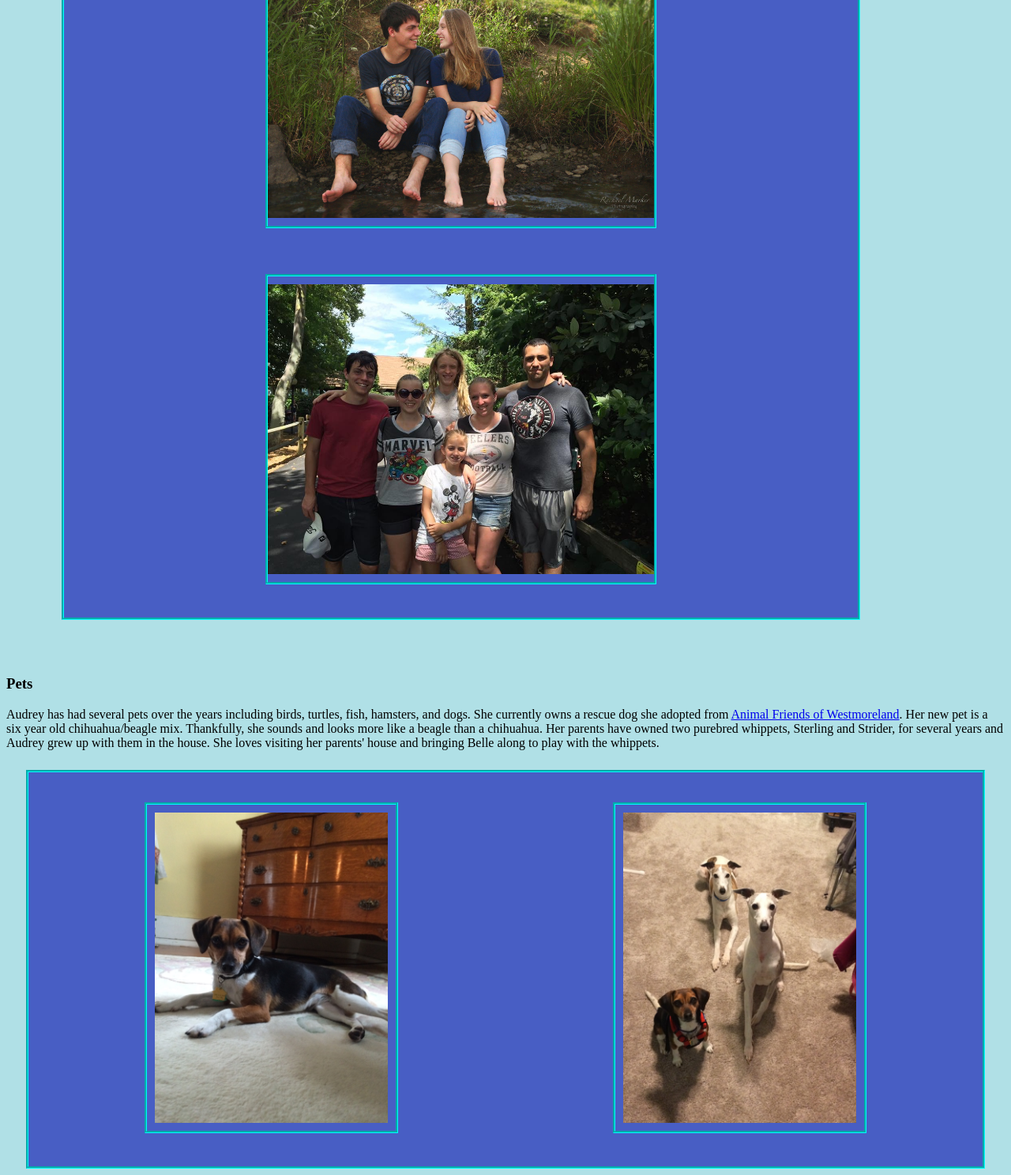
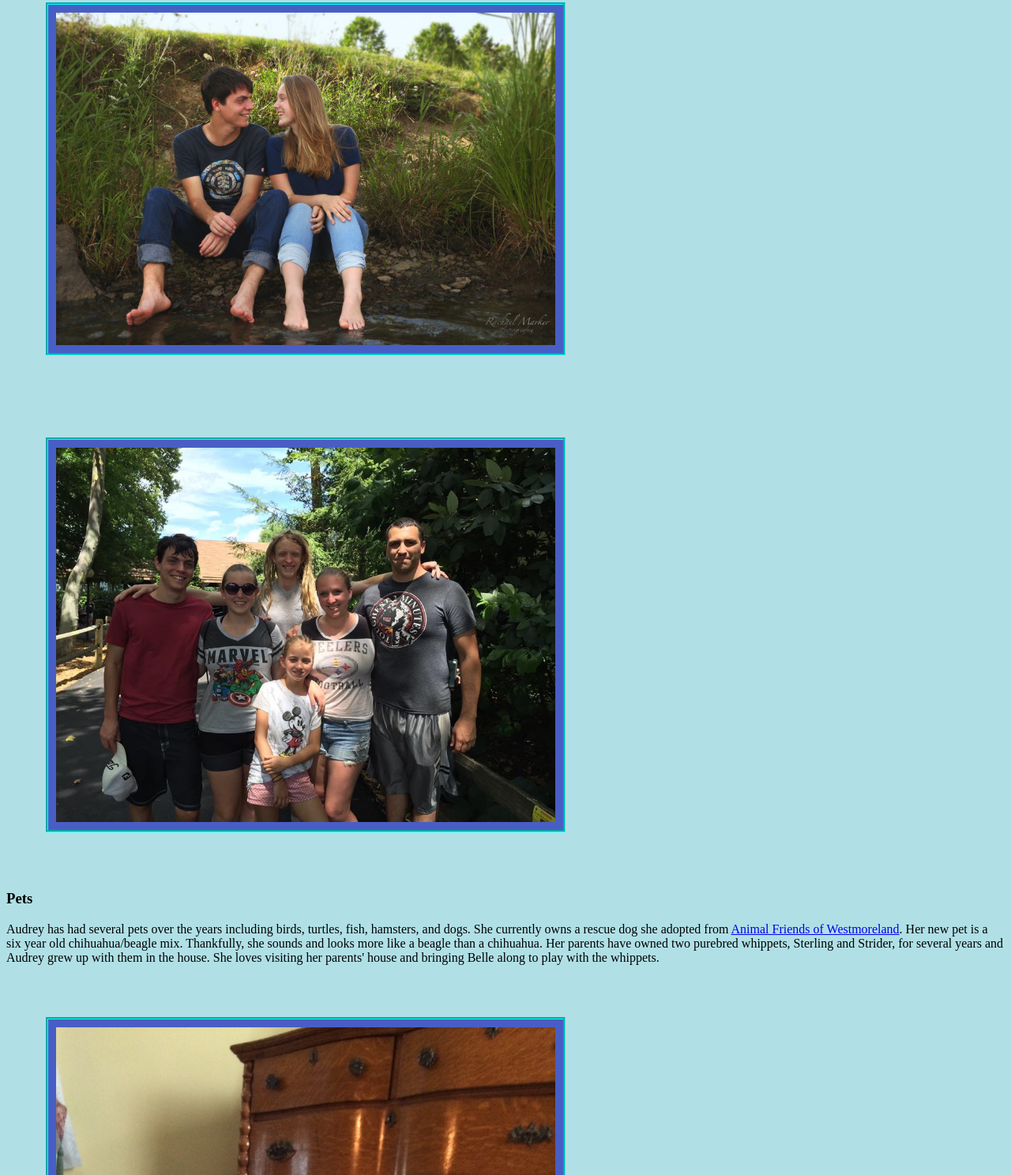
Before and after one commit to ahunker/my-repo, a plain HTML site: page Personal_Webpage/about.html in a window 1280 px wide. Shown: the part 952-2440 px from the top of the page at 79% size. Drawn offline with nearby package versions, Linux system fonts and the light colour scheme; files that its build step writes are made by us from their sources.

Commit message:
Updating my personal webpage

```diff
--- a/Personal_Webpage/about.html
+++ b/Personal_Webpage/about.html
@@ -7,8 +7,8 @@
         <title>About Audrey Hunker</title>
     </head>
     <body>
-        <h1>Biography</h1>
         <!--#include virtual="menu.html" -->
+        <h2>About Me</h2>
         <div>
             <h3>Performing</h3>
             <p>Audrey has grown up performing. From dancing to acting to singing to playing piano,
@@ -25,36 +25,21 @@
                 high school, hoping to go to start college in 2017 studying Chemistry. Chloe is
                 still in grade school. The most recent addition to the family is Audrey's fiance,
                 Daniel, who is studying to become a civil and structural engineer.</p>
-        <table class="family">
-            <tr>
-                <th><img src="IMG_0814.jpg" alt="Image of Audrey's Family" class="family"
-                /></th>
-            </tr>
-            <tr>
-                <th><img src="HunkerGeeEngagement8.jpg" alt="Image of Audrey and Daniel"
-                    class="family" /></th>
-            </tr>
-            <tr>
-                <th><img src="IMG_1800.jpg"
-                    alt="Image of Audrey, Rachael, James, Daniel, Ty, and Chloe"
-                    class="family" /></th>
-            </tr>
-        </table>
+            <img src="IMG_0814.jpg" alt="Image of Audrey's Family" class="family" />
+            <img src="HunkerGeeEngagement8.jpg" alt="Image of Audrey and Daniel" class="family" />
+            <img src="IMG_1800.jpg" alt="Image of Audrey, Rachael, James, Daniel, Ty, and Chloe"
+                class="family" />
             <h3>Pets</h3>
             <p>Audrey has had several pets over the years including birds, turtles, fish, hamsters,
                 and dogs. She currently owns a rescue dog she adopted from <a
-                href="http://animalfriendswestmoreland.org">Animal Friends of Westmoreland</a>. Her new pet is a six year old
-            chihuahua/beagle mix. Thankfully, she sounds and looks more like a beagle than a
-            chihuahua. Her parents have owned two purebred whippets, Sterling and Strider, for
-            several years and Audrey grew up with them in the house. She loves visiting her
-            parents' house and bringing Belle along to play with the whippets.</p>
-        <table class="pets">
-            <tr>
-                <th><img src="IMG_0702.jpg" alt="Image of Belle" class="pets" /></th>
-                <th><img src="IMG_1022.jpg" alt="Image of Belle, Sterling, and Strider"
-                    class="pets" /></th>
-            </tr>
-        </table>
+                    href="http://animalfriendswestmoreland.org">Animal Friends of Westmoreland</a>.
+                Her new pet is a six year old chihuahua/beagle mix. Thankfully, she sounds and looks
+                more like a beagle than a chihuahua. Her parents have owned two purebred whippets,
+                Sterling and Strider, for several years and Audrey grew up with them in the house.
+                She loves visiting her parents' house and bringing Belle along to play with the
+                whippets.</p>
+            <img src="IMG_0702.jpg" alt="Image of Belle" class="pets" />
+            <img src="IMG_1022.jpg" alt="Image of Belle, Sterling, and Strider" class="pets" />
         </div>
     </body>
 </html>
--- a/Personal_Webpage/style.css
+++ b/Personal_Webpage/style.css
@@ -1,6 +1,6 @@
 body{
 background-color: powderblue;
-font-family: athelas;
+font-family: ayuthaya;
 color: black;
 }
 h1{
@@ -15,10 +15,7 @@ text-align: center;
 img.me{
 float:right;
 width: 30%;
-padding-top: 10px;
-padding-right: 10px;
-padding-left: 10px;
-padding-bottom: 10px;
+padding: 10px;;
 border-style: groove;
 border-color: cyan;
 background-color: rgb(72,94,196);
@@ -27,48 +24,12 @@ margin: 50px;
 p.bio{
 text-align: left;
 }
-table.family{
+img{
 text-align: center;
-width: 80%;
-padding-top: 10px;
-padding-right: 10px;
-padding-left: 10px;
-padding-bottom: 10px;
+width: 50%;
+padding: 10px;
 border-style: groove;
 border-color: cyan;
-margin: 70px;
+margin: 50px;
 background-color: rgb(72,94,196);
 }
-img.family{
-text-align: center;
-width: 50%;
-padding-top: 10px;
-padding-bottom: 10px;
-border-style: groove;
-border-color: cyan;
-margin: 25px;
-background-color: rgb(72,94,196);
-}
-table.pets{
-text-align: center;
-padding-top: 10px;
-padding-right: 10px;
-padding-left: 10px;
-padding-bottom: 10px;
-border-style: groove;
-border-color: cyan;
-margin: 25px;
-background-color: rgb(72,94,196);
-}
-img.pets{
-text-align: center;
-width: 50%;
-padding-top: 10px;
-padding-right: 10px;
-padding-left: 10px;
-padding-bottom: 10px;
-border-style: groove;
-border-color: cyan;
-margin: 25px;
-background-color: rgb(72,94,196);
-}
```
Also changed, not shown: Personal_Webpage/index.html (+1 -3 lines), 2 other files. Lines whose indentation alone changed are shown as unchanged.
